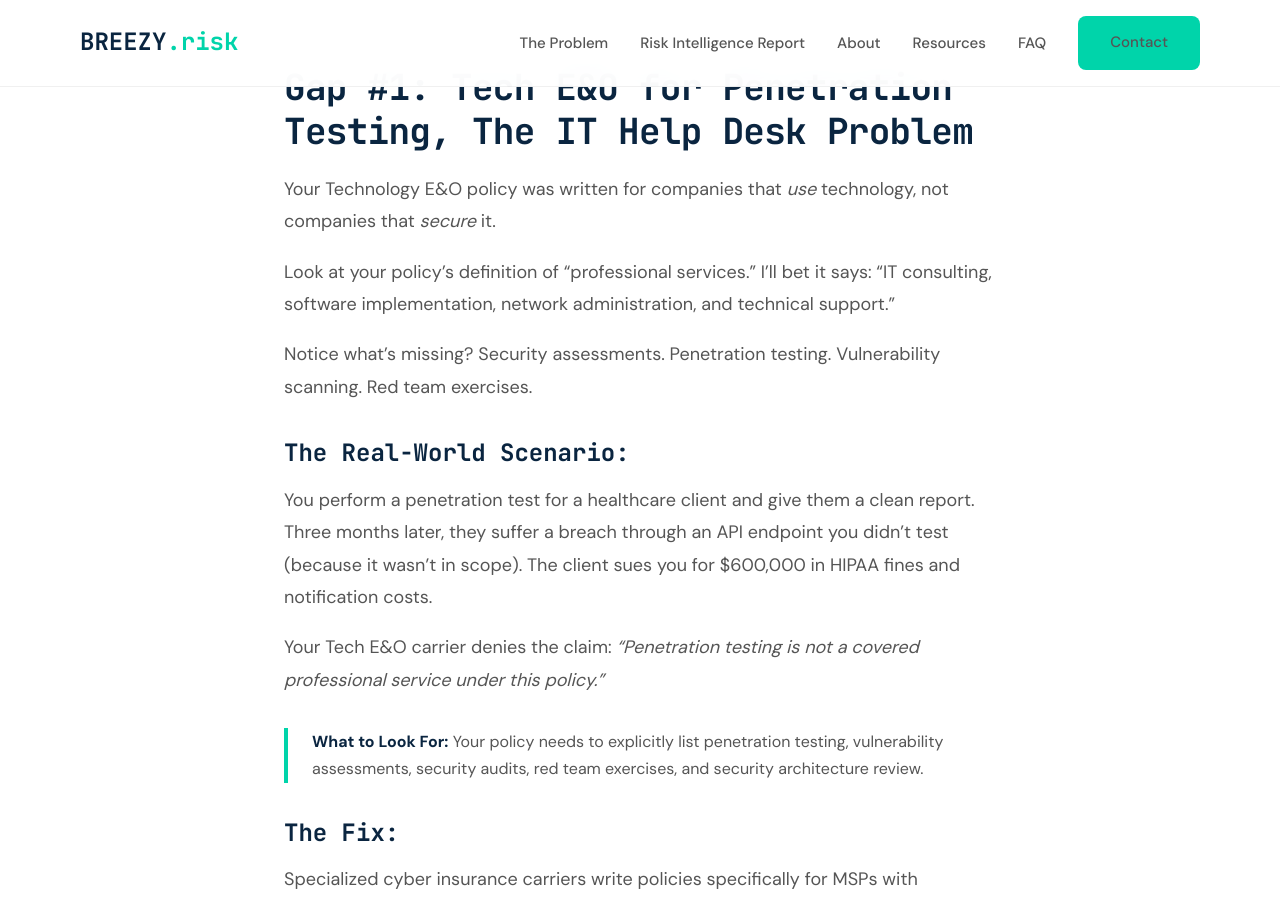
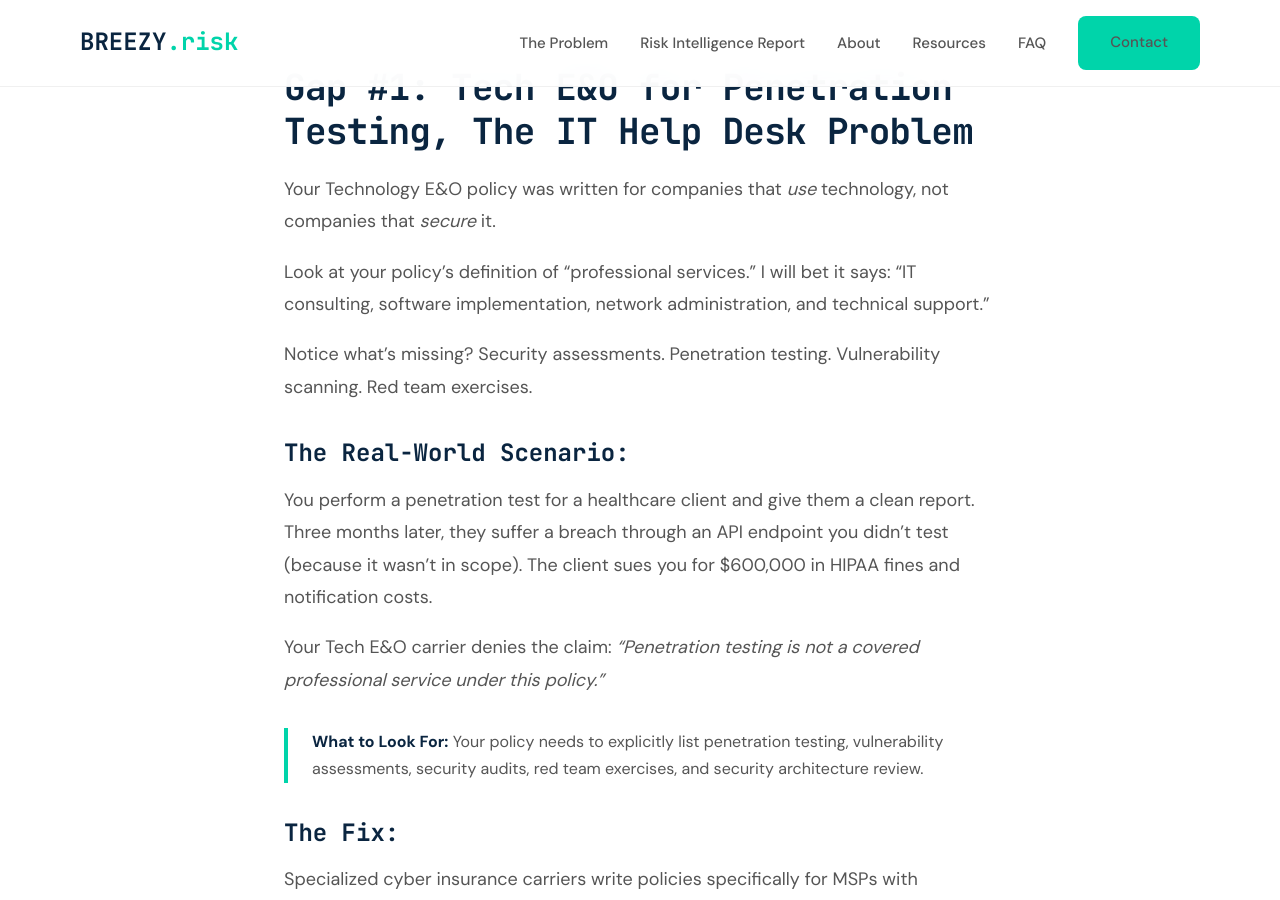
Before and after one commit to joeproe1/breezyins.com, a Jekyll site: the page built from _posts/2025-12-29-insurance-for-msps-5-coverage-gaps.md, in a window 1280 px wide and 900 px high, scrolled down 1057 px. Built offline with Jekyll 4.4.1, drawn with Linux system fonts in a browser that asks for light colours; some of the changed text lies outside the part shown.

Commit message:
Replace "I'll" with "I will" across entire site
- index.html: "I will show you exactly where you're exposed"
- faq.html: "and I will get back to you"
- Blog post: "I will bet it says" and "I will be blunt"

Co-Authored-By: Claude Opus 4.6 <noreply@anthropic.com>

```diff
--- a/_posts/2025-12-29-insurance-for-msps-5-coverage-gaps.md
+++ b/_posts/2025-12-29-insurance-for-msps-5-coverage-gaps.md
@@ -26,7 +26,7 @@ Now let me show you the SPECIFIC gaps I find in every [Risk Intelligence Report]
 
 Your Technology E&O policy was written for companies that *use* technology, not companies that *secure* it.
 
-Look at your policy's definition of "professional services." I'll bet it says: "IT consulting, software implementation, network administration, and technical support."
+Look at your policy's definition of "professional services." I will bet it says: "IT consulting, software implementation, network administration, and technical support."
 
 Notice what's missing? Security assessments. Penetration testing. Vulnerability scanning. Red team exercises.
 
@@ -145,7 +145,7 @@ Carriers now make MFA a **warranty**, meaning it's a condition of coverage, not
 
 These gaps exist because your broker doesn't understand the difference between an MSP and a generic "technology company." They don't know that your Tech E&O policy needs to cover offensive security work, that you hold admin credentials for dozens of client networks, or that "intentional acts" exclusions can deny coverage for authorized penetration testing.
 
-I'll be blunt: you need to either educate your current broker or find a new one.
+I will be blunt: you need to either educate your current broker or find a new one.
 
 ### Five Questions to Ask Your Broker:
 
--- a/faq.html
+++ b/faq.html
@@ -227,7 +227,7 @@ permalink: /faq/
 <section class="ask-question-section">
     <div class="container">
         <h2>Didn't see your question here?</h2>
-        <p>Email <a href="mailto:contact@breezyins.com" style="color: var(--accent); font-weight: 700;">contact@breezyins.com</a> and I'll get back to you.</p>
+        <p>Email <a href="mailto:contact@breezyins.com" style="color: var(--accent); font-weight: 700;">contact@breezyins.com</a> and I will get back to you.</p>
     </div>
 </section>
 
--- a/index.html
+++ b/index.html
@@ -15,7 +15,7 @@ description: "Tech E&O insurance cybersecurity coverage that actually responds.
       </p>
 
       <p class="hero-supporting">
-        I'll show you exactly where you're exposed, in your operations and your contracts.
+        I will show you exactly where you're exposed, in your operations and your contracts.
       </p>
 
       <div class="cta-group" style="justify-content: center;">
```
